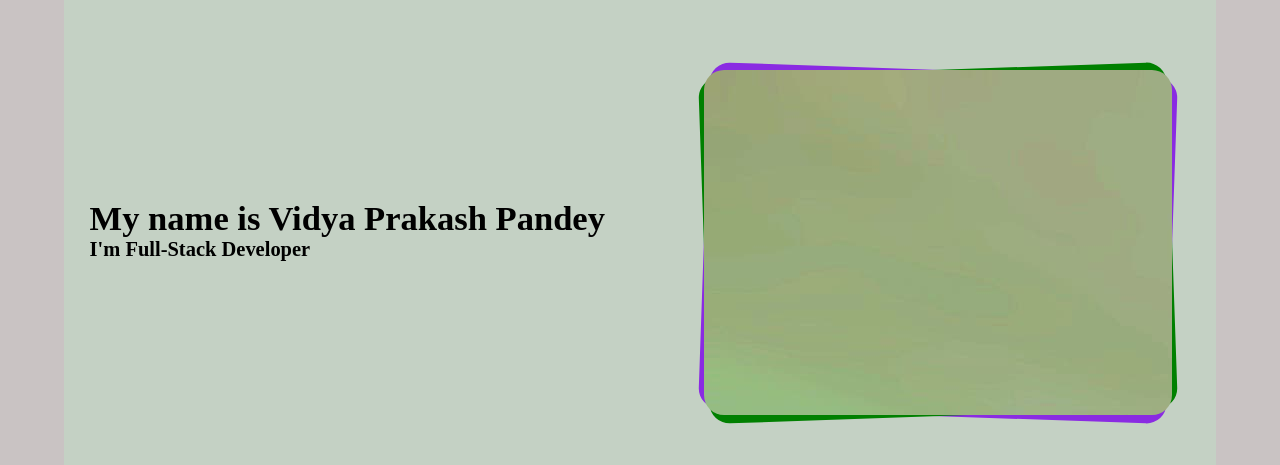
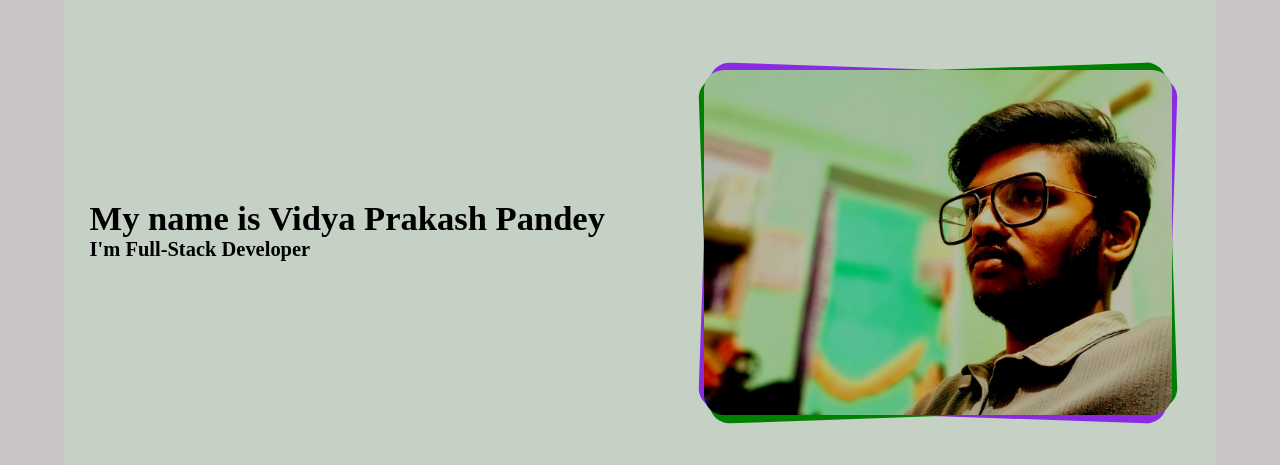
Before and after one commit to Hackpython368/hackpython368.github.io, a plain HTML site: page index.html in a window 1280 px wide. Shown: the part 160-625 px from the top of the page. Drawn offline with Linux system fonts and the light colour scheme.

Commit message:
modified:   style.css

```diff
--- a/style.css
+++ b/style.css
@@ -134,7 +134,8 @@ nav{
     margin: auto;
     align-content: center;
     background-image: url('image.jpg');
-    background-size:center center;
+    background-size:cover;
+    background-position: center center;
     background-repeat: no-repeat;
 }
 
```
